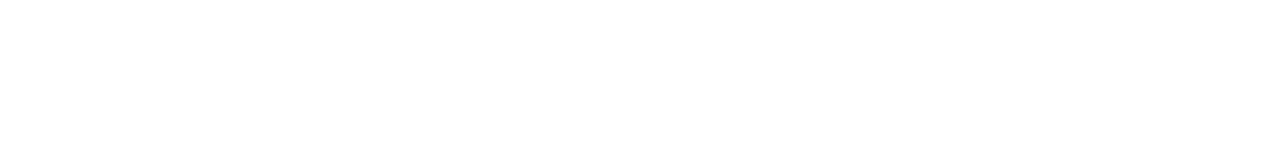
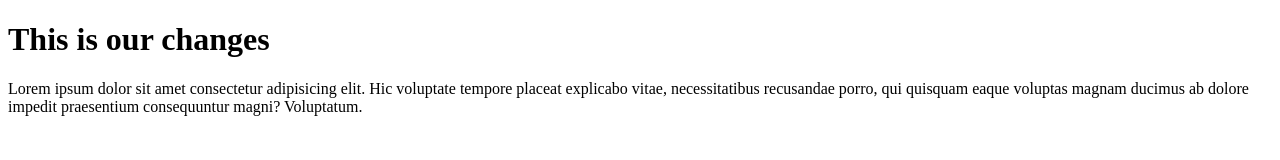
Before and after one commit to regiewby/jack-sparrow, a plain HTML site: page src/index.html in a window 1280 px wide. Drawn offline with Linux system fonts and the light colour scheme.

Commit message:
update file index.html

```diff
--- a/src/index.html
+++ b/src/index.html
@@ -7,6 +7,7 @@
     <title>Document</title>
 </head>
 <body>
-
+    <h1> This is our changes </h1>
+    <p> Lorem ipsum dolor sit amet consectetur adipisicing elit. Hic voluptate tempore placeat explicabo vitae, necessitatibus recusandae porro, qui quisquam eaque voluptas magnam ducimus ab dolore impedit praesentium consequuntur magni? Voluptatum.</p>
 </body>
 </html>
```
